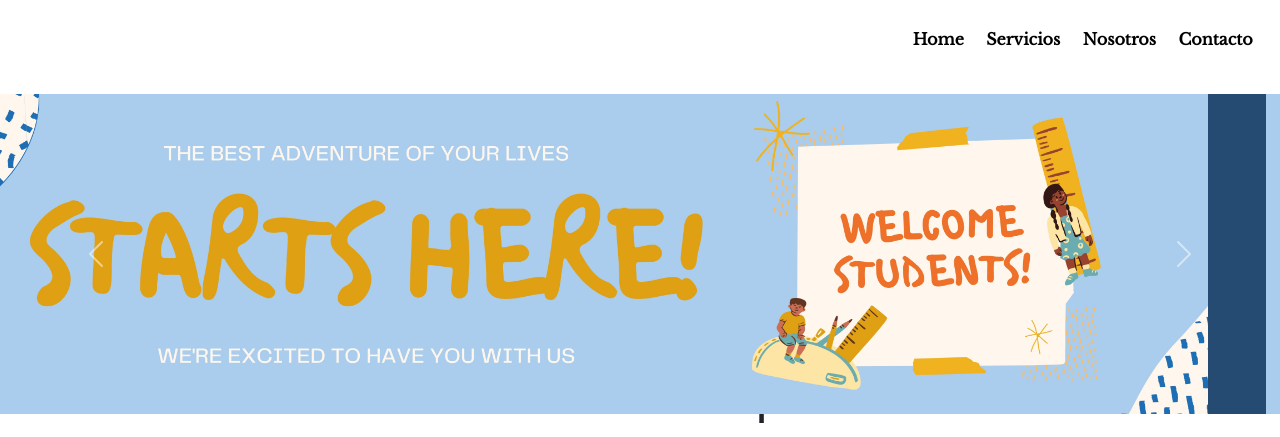
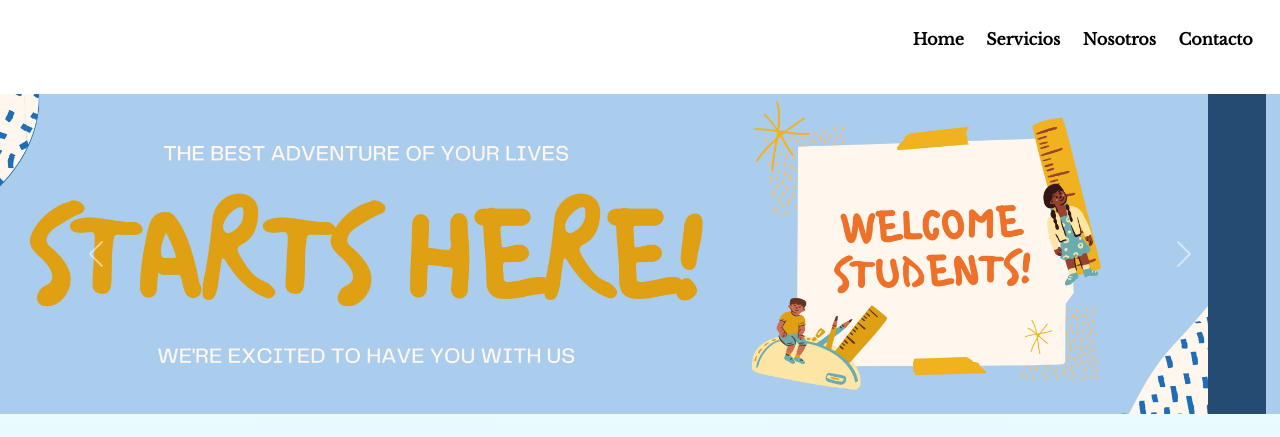
Before and after one commit to Valentina-Quevedo/shakespearehouse-quevedo, a plain HTML site: page index.html in a window 1280 px wide. Shown: the top 437 px of the page. Drawn offline with nearby package versions, Linux system fonts and the light colour scheme; a web font is replaced by a local one.

Commit message:
algunos cambios

```diff
--- a/style.css
+++ b/style.css
@@ -5,14 +5,8 @@
 }
 body{
     font-family: 'Libre Baskerville', serif;
-<<<<<<< HEAD
-}
-.encabezado{
-    height: 350px;
-=======
     background: rgb(255,255,255);
     background: linear-gradient(180deg, rgba(255,255,255,1) 12%, rgba(212,245,255,1) 49%, rgba(100,191,218,1) 100%);
->>>>>>> rama2
 }
 nav{
     padding: 1rem;
```
